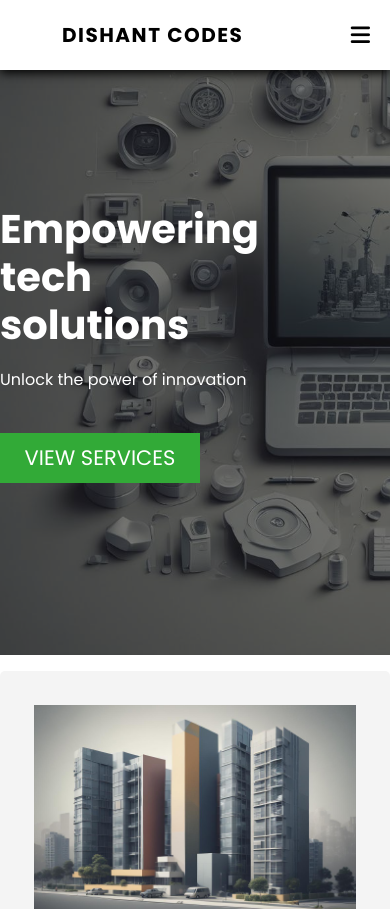
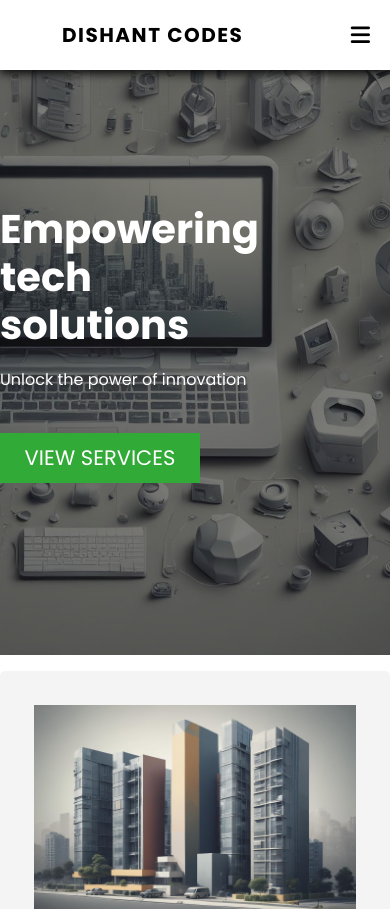
Before and after one commit to bhagwan6629/IT-Services-webpage, a plain HTML site: page index.html in a window 390 px wide. Shown: the top 909 px of the page. Drawn offline with Linux system fonts and the light colour scheme; a web font is replaced by a local one.

Commit message:
change the property of background image

```diff
--- a/style.css
+++ b/style.css
@@ -357,7 +357,9 @@ footer {
 
   #home {
     height: 70vh;
-    background-position-y: center;
+    background-position-y:center;
+    background-position-x: -350px;
+    background-size: cover;
   }
   .main-container .heading h1 {
     font-size: 2.5rem;
```
